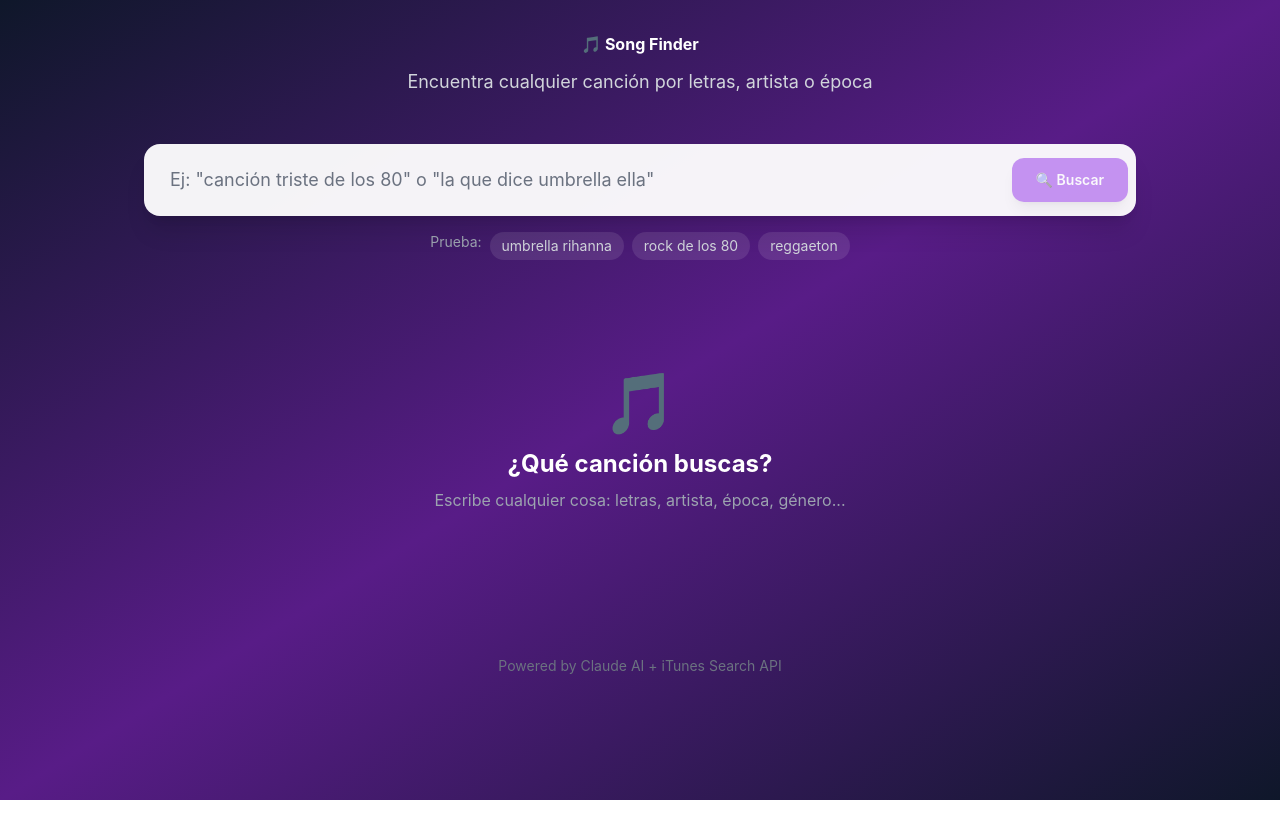
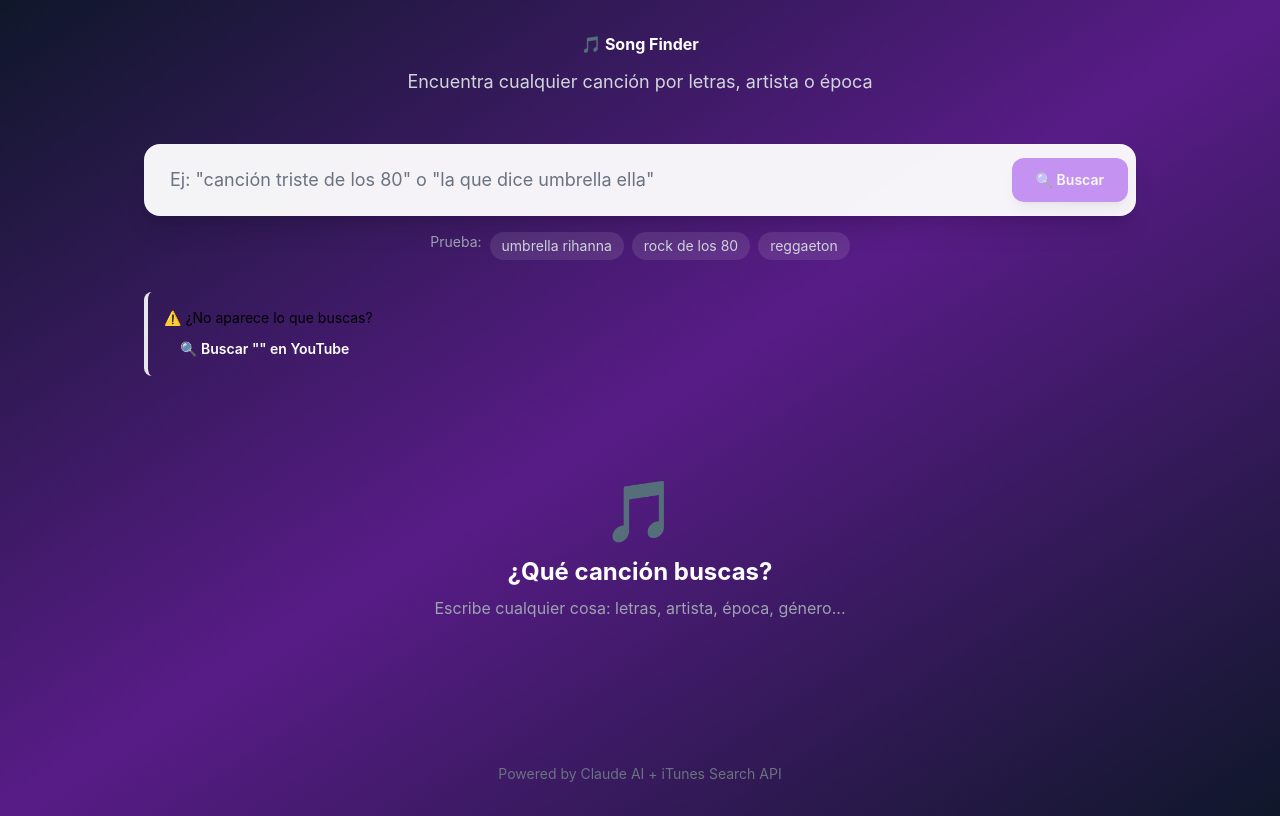
Before and after one commit to marianostiffler-netizen/Punta-de-la-lengua, a Next.js app: page / in a window 1280 px wide. Built offline with nearby package versions, Linux system fonts and the light colour scheme.

Commit message:
Buscador indestructible con Plan B YouTube siempre visible

```diff
--- a/app/page.jsx
+++ b/app/page.jsx
@@ -18,7 +18,7 @@ export default function Home() {
     try {
       console.log('Searching directly from frontend for:', query.trim())
 
-      // Llamada directa a iTunes API con encoding correcto
+      // Búsqueda directa a iTunes con encoding correcto
       const cleanQuery = encodeURIComponent(query.trim())
       const searchUrl = `https://itunes.apple.com/search?term=${cleanQuery}&media=music&entity=song&limit=10&lang=es_us`
 
@@ -66,6 +66,11 @@ export default function Home() {
     } finally {
       setLoading(false)
     }
+  }
+
+  const openYouTubeSearch = () => {
+    const searchQuery = encodeURIComponent(query.trim())
+    window.open(`https://www.youtube.com/results?search_query=${searchQuery}`, '_blank')
   }
 
   const setExampleQuery = (example) => {
@@ -122,6 +127,17 @@ export default function Home() {
             ))}
           </div>
         </form>
+
+        {/* Plan B YouTube - SIEMPRE visible */}
+        <div className="mb-6 p-4 bg-yellow-500/20 border-l-4 border-yellow-500 rounded-lg">
+          <p className="text-yellow-200 text-sm mb-2">⚠️ ¿No aparece lo que buscas?</p>
+          <button
+            onClick={openYouTubeSearch}
+            className="px-4 py-2 bg-yellow-600 hover:bg-yellow-700 text-white rounded-lg font-semibold transition text-sm"
+          >
+            🔍 Buscar "{query.trim()}" en YouTube
+          </button>
+        </div>
 
         {/* Error */}
         {error && (
```
